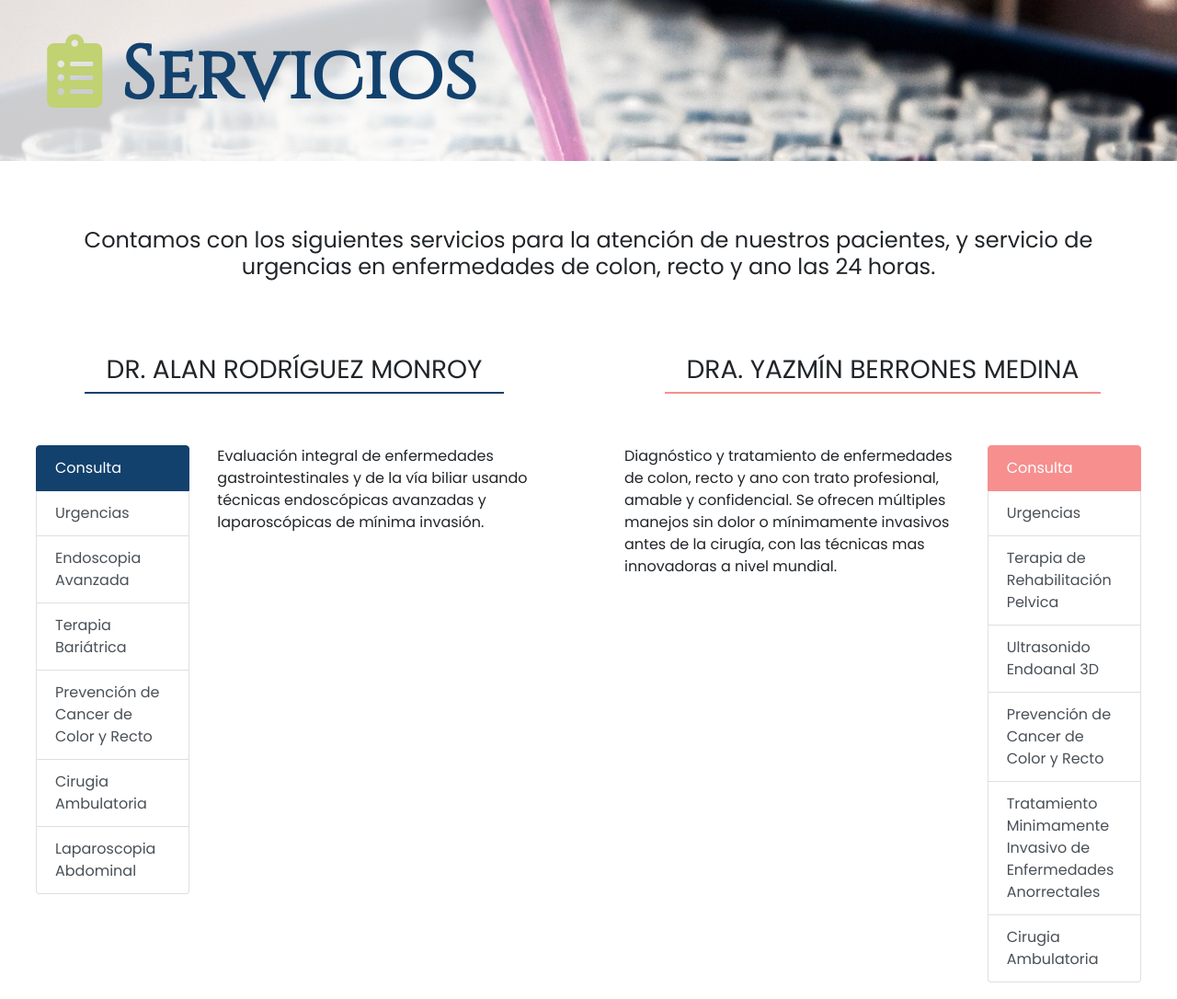
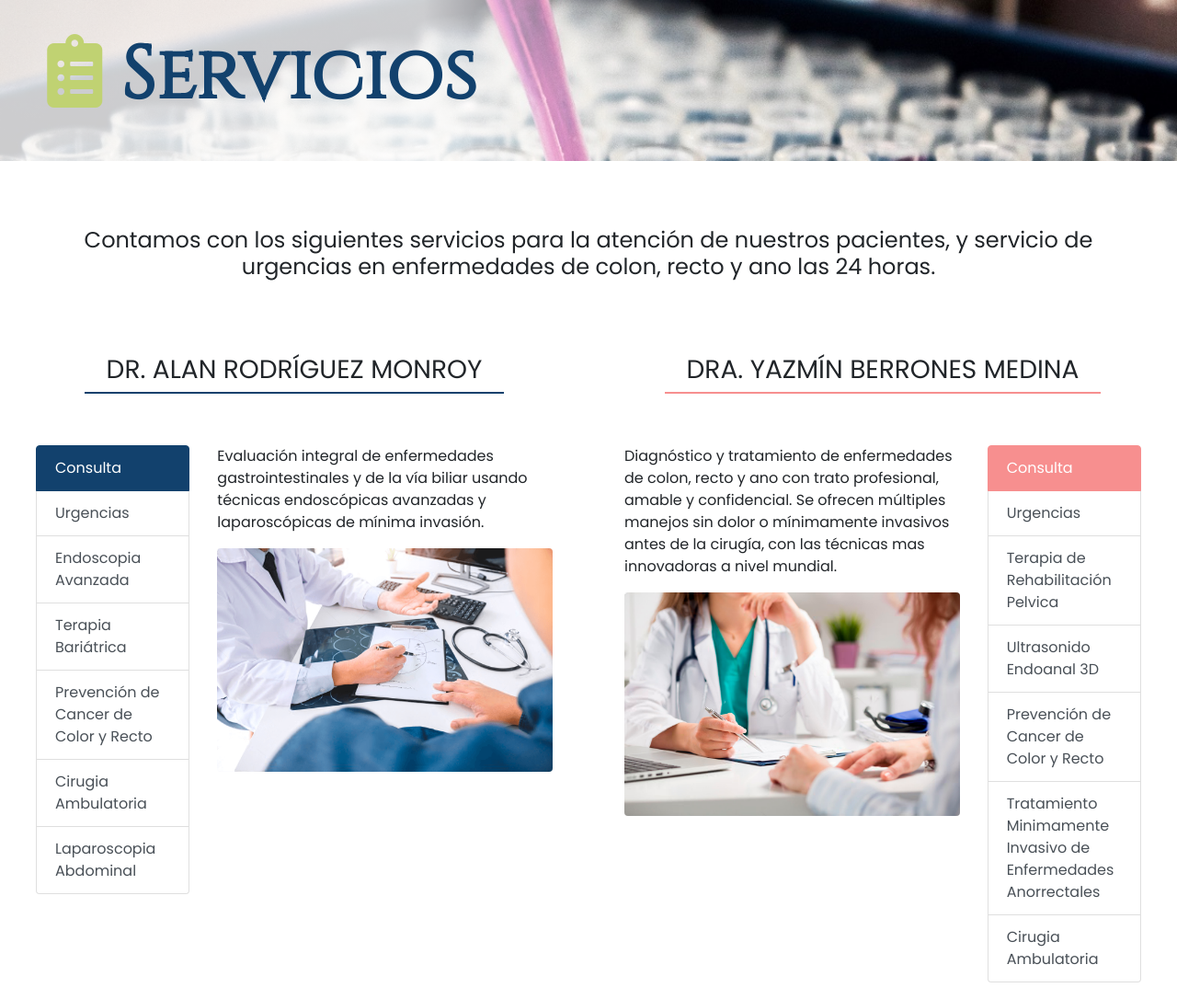
Before and after one commit to LSanchez94/Gastroprocto, a Node server app: page /servicios in a window 1280 px wide. Shown: the part 67-1153 px from the top of the page at 92% size. Run offline with Node 20, Linux system fonts and the light colour scheme; some libraries are stand-ins or nearby versions.

Commit message:
SERVICIOS IAMGES

```diff
--- a/views/servicios2.hbs
+++ b/views/servicios2.hbs
@@ -54,6 +54,7 @@
                         <div class="tab-content" id="nav-tabContent">
                             <div class="tab-pane fade show active" id="list-1a" role="tabpanel" aria-labelledby="list-home-list">
                                 Evaluación integral de enfermedades gastrointestinales y de la vía biliar usando técnicas endoscópicas avanzadas y laparoscópicas de mínima invasión.
+                                <img class="w-100 mt-3 rounded" src="/images/consulta dr.png" alt="">
                             </div>
                             <div class="tab-pane fade" id="list-2a" role="tabpanel" aria-labelledby="list-profile-list">
                                 Atención de enfermedades gastrointestinales de urgencia las 24 horas.
@@ -89,6 +90,7 @@
                         <div class="tab-content" id="nav-tabContent">
                             <div class="tab-pane fade show active" id="list-1" role="tabpanel" aria-labelledby="list-home-list">
                                 Diagnóstico y tratamiento de enfermedades de colon, recto y ano con trato profesional, amable y confidencial. Se ofrecen múltiples manejos sin dolor o mínimamente invasivos antes de la cirugía, con las técnicas mas innovadoras a nivel mundial.
+                                <img class="w-100 mt-3 rounded" src="/images/consulta dra.png" alt="">
                             </div>
                             <div class="tab-pane fade" id="list-2" role="tabpanel" aria-labelledby="list-profile-list">
                                 Atención de enfermedades de urgencia de colon, recto y ano las 24 horas
```
Also changed, not shown: public/images/consulta dr.png (added), public/images/consulta dra.png (added).
